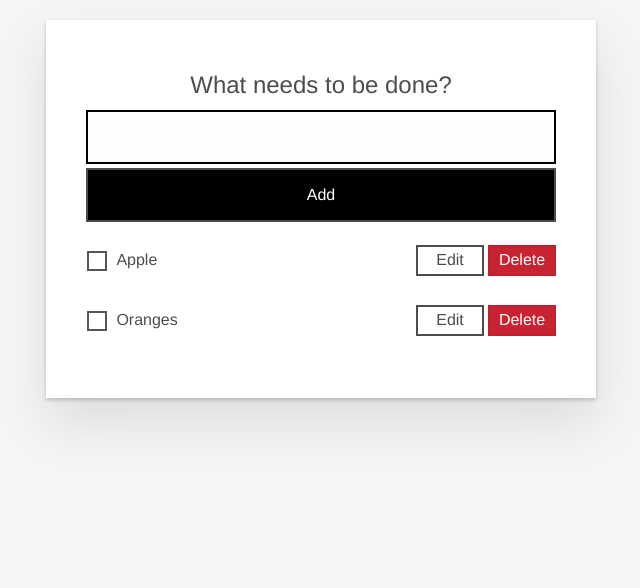
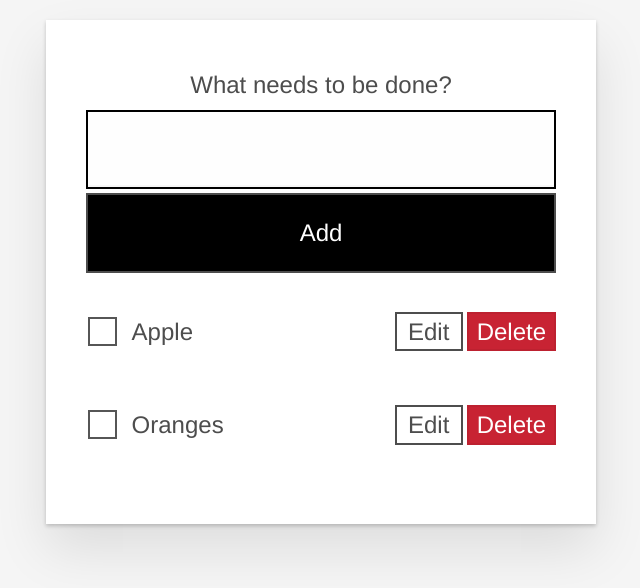
Before and after one commit to dengeist/moz-todo-react, a React (Create React App) app: page / in a window 1280 px wide. Shown: the top 588 px of the page, without its empty margins (319-959 px from the left). Built offline with nearby package versions, Linux system fonts and the light colour scheme.

Commit message:
Tweak styles

```diff
--- a/src/index.css
+++ b/src/index.css
@@ -58,7 +58,7 @@ body {
   width: 100%;
   max-width: 55rem;
   margin: 0 auto;
-  font: 1.4rem/1.2 "Helvetica Neue", Helvetica, Arial, sans-serif;
+  font: 1.6rem/1.25 "Helvetica Neue", Helvetica, Arial, sans-serif;
   background-color: #f5f5f5;
   color: #4d4d4d;
   -moz-osx-font-smoothing: grayscale;
@@ -67,8 +67,8 @@ body {
 
 @media screen and (min-width: 550px) {
   body {
-    font-size: 1.6rem;
-    line-height: 1.25;
+    font-size: 2.4rem;
+    line-height: 1.4;
     font-weight: 300;
   }
 }
```
